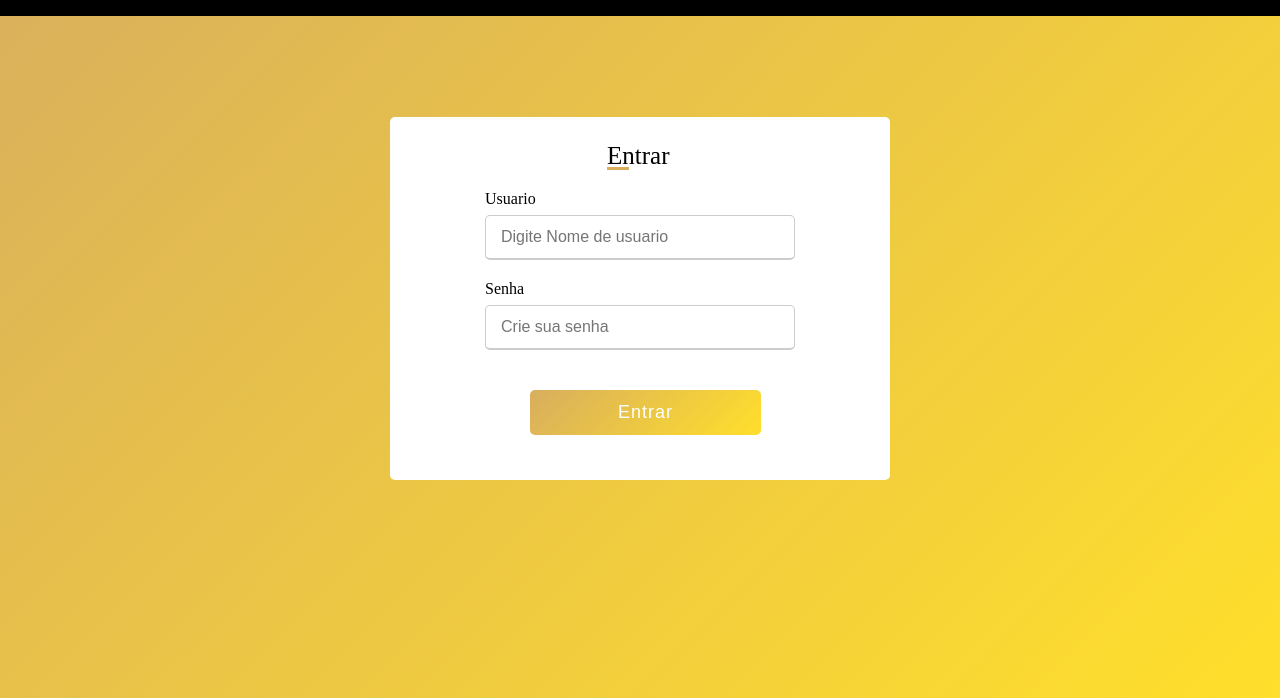
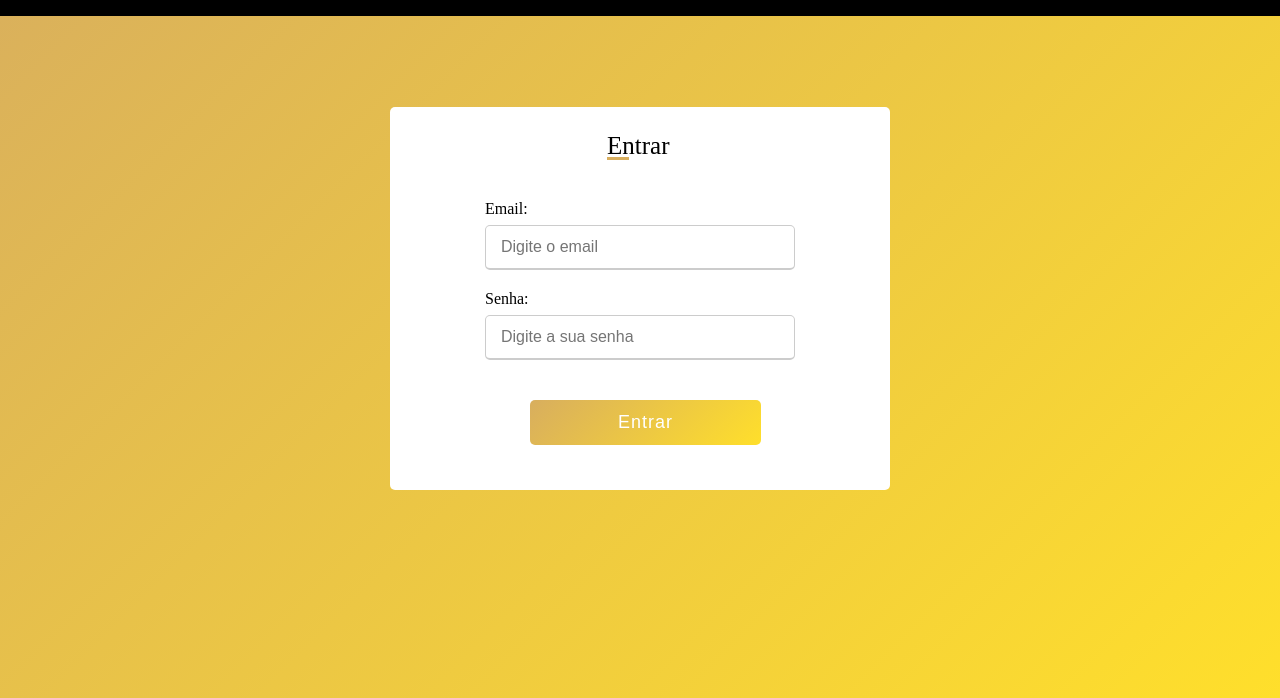
Before and after one commit to Gerencie-Monitoramento-de-totens/Site-institucional, a website: page site/public/login.html in a window 1280 px wide. Shown: the part 102-800 px from the top of the page. Drawn offline with nearby package versions, Linux system fonts and the light colour scheme.

Commit message:
Validações login terminadas

```diff
--- a/site/public/css/login.css
+++ b/site/public/css/login.css
@@ -295,7 +295,7 @@ form .button {
     margin: 20px 0;
     padding-left: 25%;
 }
-form .button input {
+form .button button {
     height: 100%;
     width: 70%;
     outline: none;
@@ -309,7 +309,7 @@ form .button input {
     cursor: pointer;
 }
 
-form .button input:hover {
+form .button button:hover {
     background: linear-gradient(135deg, #ffdf2b, #d8ae5e);
 }
 
--- a/site/public/login.html
+++ b/site/public/login.html
@@ -36,18 +36,21 @@
             <div class="titulo">Entrar</div>
             <form action="#">
                 <div class="detalhes">
+                    <span id="mensagem_erro" style="display: none; color : red"></span>
+                </div>
+                <div class="detalhes">
                     <div class="input-box">
-                        <span class="detalhe">Usuario</span>
-                        <input type="text" placeholder="Digite Nome de usuario" required>
+                        <span class="detalhe">Email:</span>
+                        <input id="email_input" type="text" pattern="^[a-zA-Z0-9.!#$%&'*+/=?^_`{|}~-]+@[a-zA-Z0-9](?:[a-zA-Z0-9-]{0,61}[a-zA-Z0-9])?(?:\.[a-zA-Z0-9](?:[a-zA-Z0-9-]{0,61}[a-zA-Z0-9])?)*$" placeholder="Digite o email" required>
                     </div>
 
                     <div class="input-box">
-                        <span class="detalhe">Senha</span>
-                        <input type="text" placeholder="Crie sua senha" required>
+                        <span class="detalhe">Senha:</span>
+                        <input id="senha_input" type="password" pattern="^(?=.*[a-z])(?=.*[A-Z])(?=.*[0-9])(?=.*[!@#$%^&_=+-]).{6,12}" placeholder="Digite a sua senha" required>
                     </div>
                 </div>
                 <div class="button">
-                    <input type="submit" name="" value="Entrar">
+                    <button onclick="entrar()" >Entrar</button>
                 </div>
             </form>
         </div>
@@ -78,7 +81,90 @@
 
 </html>
 
-<script>$(document).ready(function () {
+
+
+<script>
+    // função para validar login
+    function entrar() {
+        var emailVar = email_input.value;
+        var senhaVar = senha_input.value;
+
+
+        if (emailVar == "" || senhaVar == "") {
+            mensagem_erro.style.display = "block"
+            mensagem_erro.innerHTML = "Atenção! Campos em branco";
+        }else if(senhaVar.length < 6){
+            mensagem_erro.display = "block"
+            mensagem_erro.innerHTML = "Atenção! A senha precisa conter 6 caracteres";
+        }else if( senhaVar.length > 12){
+            mensagem_erro.display = "block"
+            mensagem_erro.innerHTML = "Atenção! A senha não pode ter mais que 16 caracteres";
+        }
+        else {
+            setInterval(sumirMensagem, 5000)
+        }
+
+
+        console.log("FORM LOGIN: ", emailVar);
+        console.log("FORM SENHA: ", senhaVar);
+
+        fetch("/usuarios/autenticar", {
+            method: "POST",
+            headers: {
+                "Content-Type": "application/json"
+            },
+            body: JSON.stringify({
+                emailServer: emailVar,
+                senhaServer: senhaVar
+            })
+        }).then(function (resposta) {
+            console.log("ESTOU NO THEN DO entrar()!")
+
+            if (resposta.ok) {
+                console.log(resposta);
+
+                resposta.json().then(json => {
+                    console.log(json);
+                    console.log(JSON.stringify(json));
+
+                    sessionStorage.EMAIL_USUARIO = json.email;
+                    sessionStorage.NOME_USUARIO = json.nome;
+                    sessionStorage.ID_USUARIO = json.id;
+
+                    setTimeout(function () {
+                        window.location = "./dashboard/cards.html";
+                    }, 1000); // apenas para exibir o loading
+
+                });
+
+            } else {
+
+                console.log("Houve um erro ao tentar realizar o login!");
+
+                resposta.text().then(texto => {
+                    console.error(texto);
+                    finalizarAguardar(texto);
+                });
+            }
+
+        }).catch(function (erro) {
+            console.log(erro);
+        })
+
+        return false;
+    }
+
+
+
+
+//
+//
+//
+//
+//
+
+
+$(document).ready(function () {
         $(window).scroll(function () {
             if (this.scrollY > 20) {
                 $('.navbar').addClass("sticky");
```
